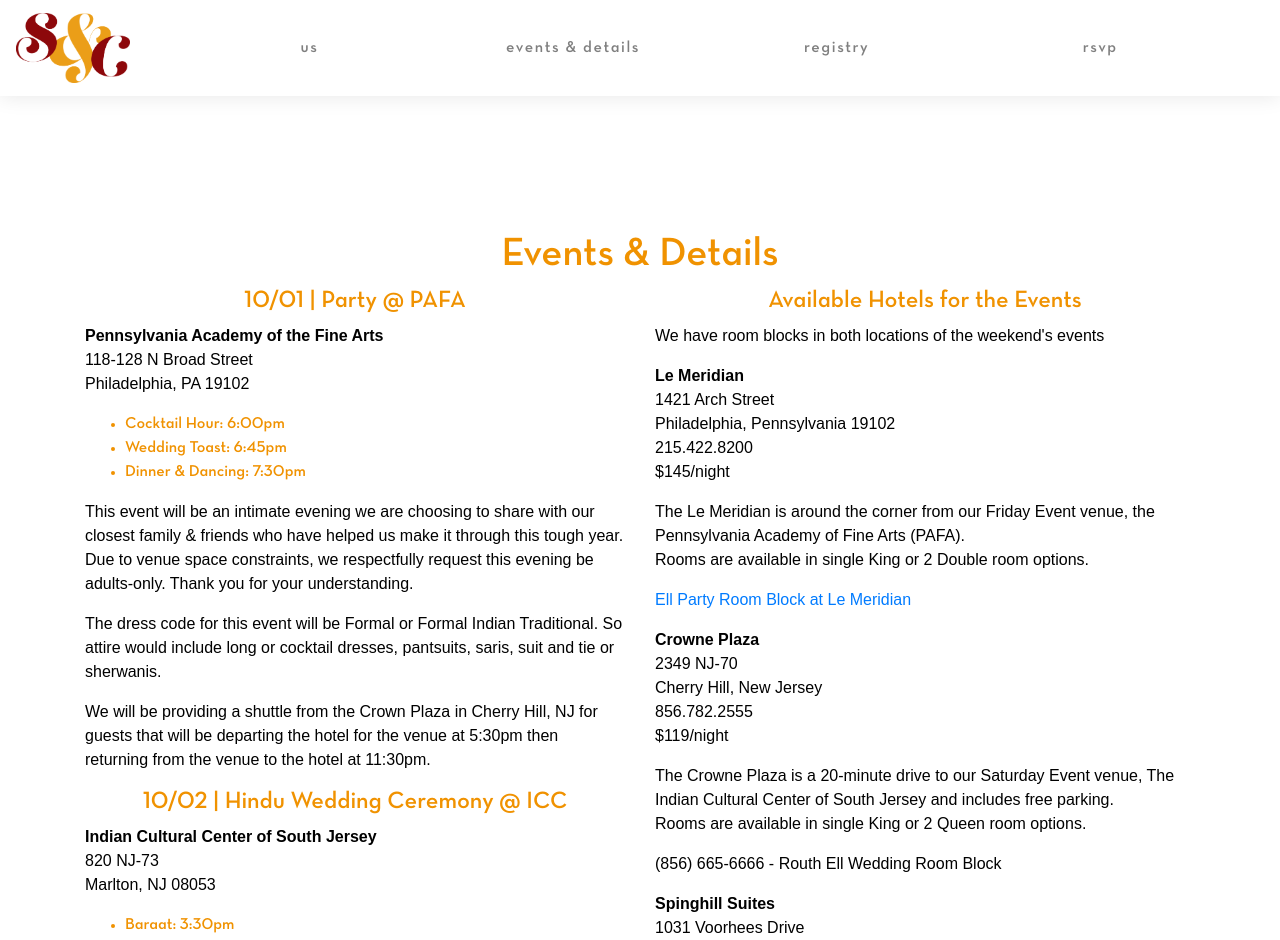
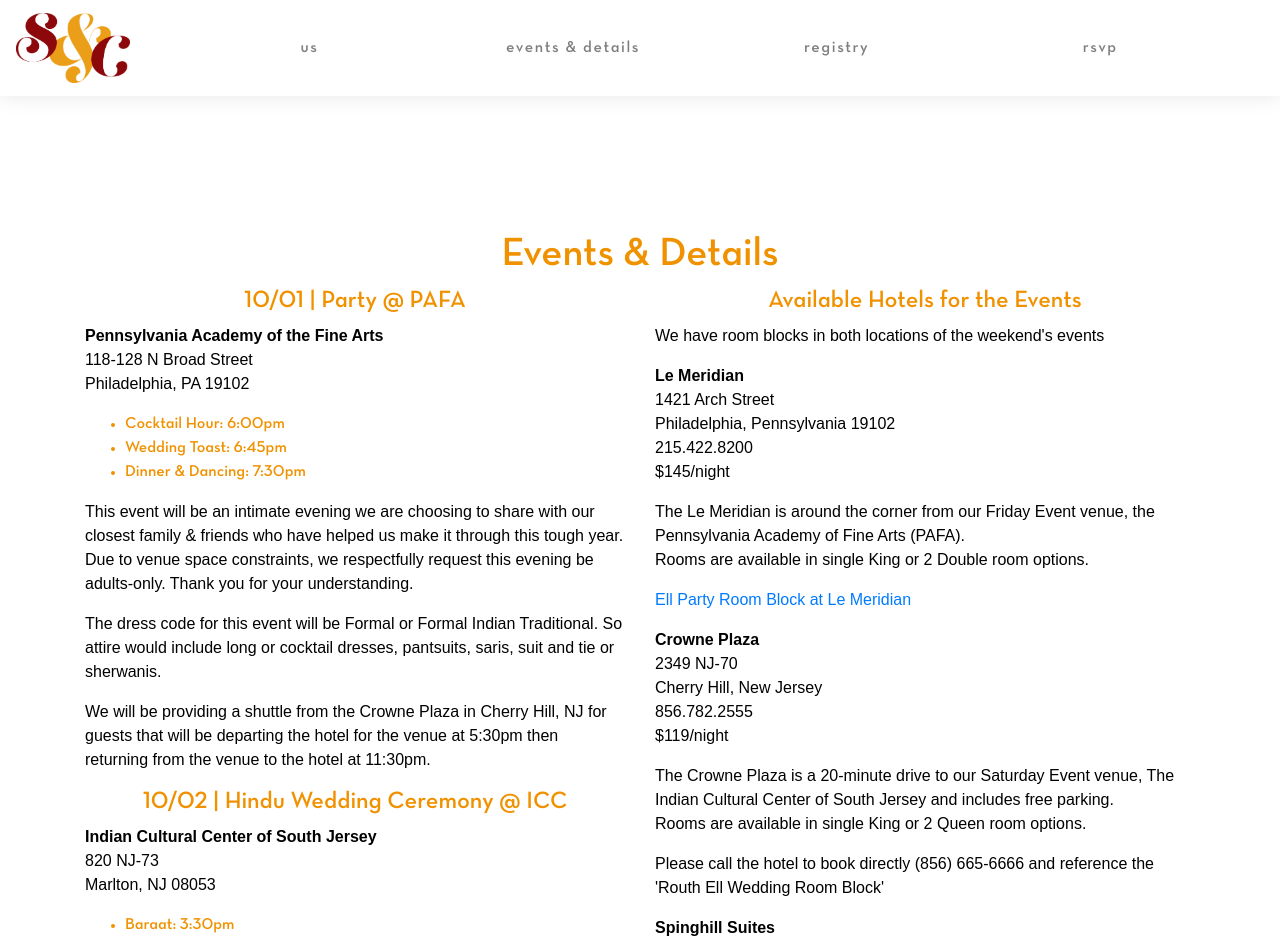
Before and after one commit to Chrisell/chris-and-sumita, a React (Create React App) app: page /events in a window 1280 px wide. Shown: the top 940 px of the page. Built offline with nearby package versions, Linux system fonts and the light colour scheme.

Commit message:
Crown Plaza bookingt

```diff
--- a/src/EventsPage.js
+++ b/src/EventsPage.js
@@ -58,7 +58,7 @@ class EventPage extends React.Component {
                         </ul>
                         <p>This event will be an intimate evening we are choosing to share with our closest family &amp; friends who have helped us make it through this tough year. Due to venue space constraints, we respectfully request this evening be adults-only. Thank you for your understanding.</p>
                         <p>The dress code for this event will be Formal or Formal Indian Traditional. So attire would include long or cocktail dresses, pantsuits, saris, suit and tie or sherwanis. </p>
-                        <p> We will be providing a shuttle from the Crown Plaza in Cherry Hill, NJ for guests that will be departing the hotel for the venue at 5:30pm then returning from the venue to the hotel at 11:30pm.</p>
+                        <p> We will be providing a shuttle from the Crowne Plaza in Cherry Hill, NJ for guests that will be departing the hotel for the venue at 5:30pm then returning from the venue to the hotel at 11:30pm.</p>
                         <h4>10/02 | Hindu Wedding Ceremony @ ICC</h4>
                         <p><b>Indian Cultural Center of South Jersey</b><br />820 NJ-73<br />Marlton, NJ 08053</p>
                         <ul>
@@ -84,7 +84,7 @@ class EventPage extends React.Component {
                         <p><b>Crowne Plaza</b><br />2349 NJ-70<br />Cherry Hill, New Jersey<br />856.782.2555<br/> $119/night</p>
                         <p>The Crowne Plaza is a 20-minute drive to our Saturday Event venue, The Indian Cultural Center of South Jersey and includes free parking.<br/>
                             Rooms are available in single King or 2 Queen room options.</p>
-                        <p>(856) 665-6666 - Routh Ell Wedding Room Block</p>
+                        <p>Please call the hotel to book directly (856) 665-6666 and reference the 'Routh Ell Wedding Room Block'</p>
                         <p><b>Spinghill Suites</b><br />1031 Voorhees Drive<br />Voorhees Township, New Jersey<br />856.782.2555<br/> $159/night</p>
                         <p>The Springhill Suites is a 10-minute drive to our Saturday Event venue, The Indian Cultural Center of South Jersey and includes free parking.<br/>
                             Rooms are available in single King or 2 Queen room options.</p>
```
